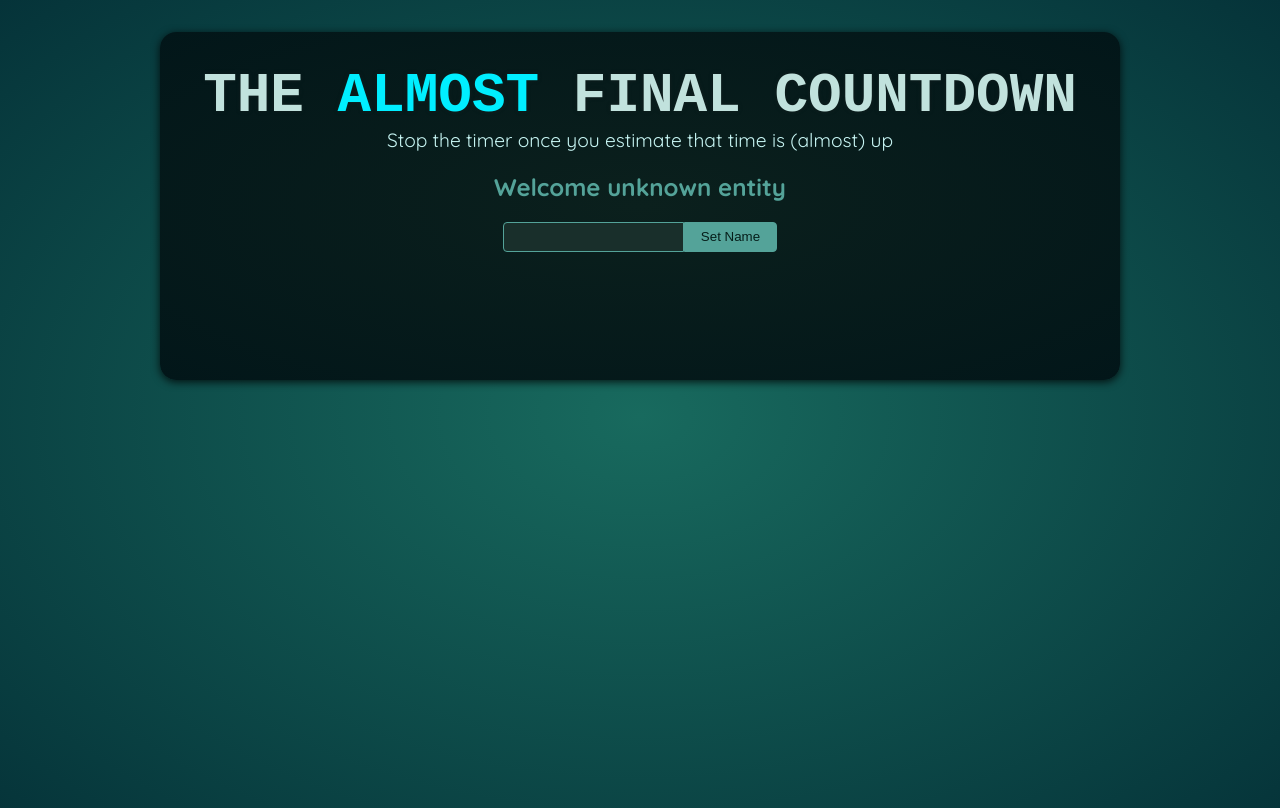
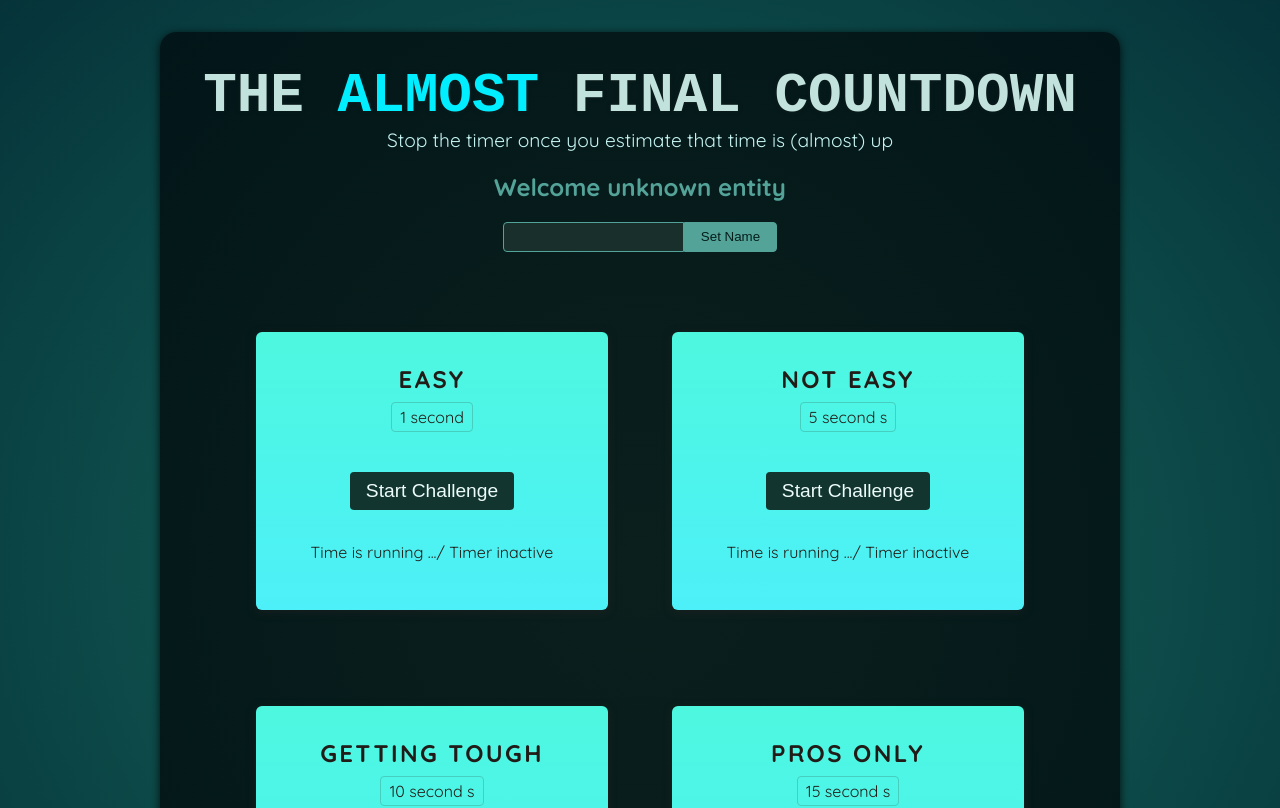
Before and after one commit to flavia3107/timer-game, a React (Vite) app: page / in a window 1280 px wide. Shown: the top 808 px of the page. Built offline with nearby package versions, Linux system fonts and the light colour scheme; a web font is replaced by a local one.

Commit message:
React-Refs-Portals: Add challenge component

```diff
--- a/src/App.jsx
+++ b/src/App.jsx
@@ -1,10 +1,15 @@
 import Player from './components/Player.jsx';
-
+import TimerChallenge from './components/TimerChallenge.jsx';
 function App() {
   return (
     <>
       <Player />
-      <div id="challenges"></div>
+      <div id="challenges">
+        <TimerChallenge title="Easy" targetTime={1} />
+        <TimerChallenge title="Not easy" targetTime={5} />
+        <TimerChallenge title="Getting tough" targetTime={10} />
+        <TimerChallenge title="Pros only" targetTime={15} />
+      </div>
     </>
   );
 }
--- /dev/null
+++ b/src/components/TimerChallenge.jsx
@@ -0,0 +1,10 @@
+export default function TimerChallenge({title, targetTime}){
+    return <section className="challenge">
+        <h2>{title}</h2>
+        <p className="challenge-time"> {targetTime} second {targetTime > 1 ? 's' : ''} </p>
+        <p>
+            <button>Start Challenge</button>
+        </p>
+        <p className="">Time is running .../ Timer inactive </p>
+    </section>
+}
```
